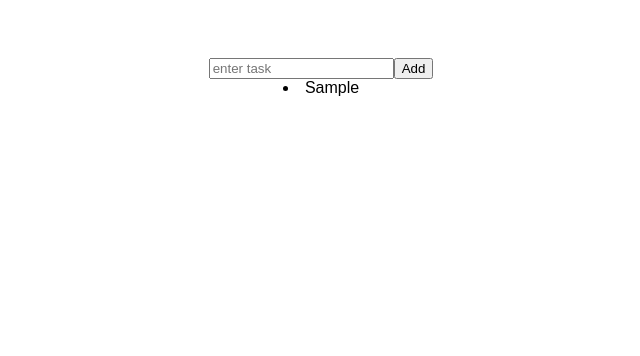
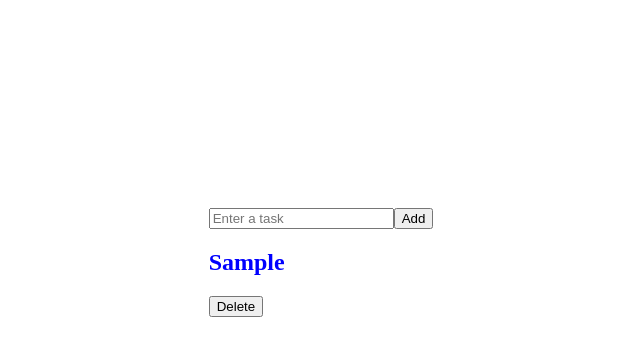
Before and after one commit to venkatchowdhary/vensrepo, a React (Create React App) app in the folder todo-list/: page / in a window 1280 px wide. Both pictures are taken after typing "Sample" into the empty fields and a click on the button "Add". Shown: the top 356 px of the page, without its empty margins (319-959 px from the left). Built offline with nearby package versions, Linux system fonts and the light colour scheme.

Commit message:
Added delete button to task item

```diff
--- a/todo-list/src/App.css
+++ b/todo-list/src/App.css
@@ -1,5 +1,12 @@
 .App {
-  text-align: center;
+  text-align: left;
+  color: blue;
+  font-family: cursive;
+  padding-top: 200px;
+}
+
+.ulist {
+  display: block;
 }
 
 .App-logo {
--- a/todo-list/src/App.js
+++ b/todo-list/src/App.js
@@ -1,11 +1,11 @@
 import React from 'react';
 import './App.css';
-import TodoList from './TodoList';
+import TodoWidget from "./TodoWidget";
 
 function App() {
   return (
     <div className="App">
-	  <TodoList/>
+	  <TodoWidget/>
     </div>
   );
 }
--- a/todo-list/src/TodoList.js
+++ /dev/null
@@ -1,43 +0,0 @@
-import React, { Component} from 'react';
-
-class TodoList extends Component {
-
-	constructor(props) {
-		super(props);
-		console.log('** Constructor **');
-	  this.state = {
-      items : [],
-	    term : ''
-	  };
-	}
-
-
-	setValue = e => {
-      this.setState({term: e.target.value});
-	}
-	addItem = (e) => {
-		  e.preventDefault();
-			this.setState({items : [...this.state.items, this.state.term]});
-			this.setState({term: ''});
-	}
-	render() {
-		return (
-		<div className="todoListMain">
-		  <form onSubmit={e => this.addItem(e)}>
-			<input placeholder="enter task"
-			       onChange={e => this.setValue(e)}
-			       value={this.state.term}>
-			</input>
-			<button type="submit">Add</button>
-		  </form>
-		  <div>
-				{this.state.items.map(item =>
-					<li>{item}</li>
-					)}
-		  </div>
-		</div>
-		);
-
-	}
-}
-export default TodoList;
--- /dev/null
+++ b/todo-list/src/TodoWidget.js
@@ -0,0 +1,49 @@
+import React, { Component} from 'react';
+import UList from './UList';
+
+class TodoWidget extends Component {
+
+	constructor(props) {
+		super(props);
+		console.log("** TodoWidget**")
+	  this.state = {
+      tasks : [],
+	  task : ''
+	  };
+	}
+
+
+	setValue = e => {
+      this.setState({task: e.target.value});
+	}
+	addItem = (e) => {
+		e.preventDefault();
+		if (this.state.task) {
+			this.setState({tasks : [...this.state.tasks, this.state.task]});
+		    this.setState({task: ''});
+		}
+	}
+	deleteItem = (index) => {
+		   let t = [...this.state.tasks]
+		   t.splice(index, 1);
+		   this.setState({tasks: t})
+	}
+	render() {
+		return (
+		<div>
+		  <form onSubmit={e => this.addItem(e)}>
+			<input placeholder="Enter a task"
+			       onChange={e => this.setValue(e)}
+			       value={this.state.task}>
+			</input>
+			<button type="submit">Add</button>
+		  </form>
+		  <div>
+				<UList list={this.state.tasks} onDelete={this.deleteItem}/>
+		  </div>
+		</div>
+		);
+
+	}
+}
+export default TodoWidget;
--- /dev/null
+++ b/todo-list/src/UList.js
@@ -0,0 +1,18 @@
+import React, {Component} from 'react';
+
+//Updatable List
+class UList extends Component {
+
+render () {
+    return(<div>
+        {this.props.list
+        .map((item, index) =>
+        <div key={index} >
+           <h2>{item}</h2>
+           <button onClick={() => this.props.onDelete(index)}>Delete</button>
+         </div>
+         )}
+    </div>);
+    }
+}
+export default UList;
--- a/todo-list/src/index.css
+++ b/todo-list/src/index.css
@@ -1,7 +1,7 @@
 body {
-	padding: 50px;
-	background-colour: #66CCFF;
+	padding: 0px;
 	font-family: sans-serif;
+	background-color: white;
 }
 
 #root {
```
Also changed, not shown: todo-list/src/ROList.js (added, +12 -0 lines).
